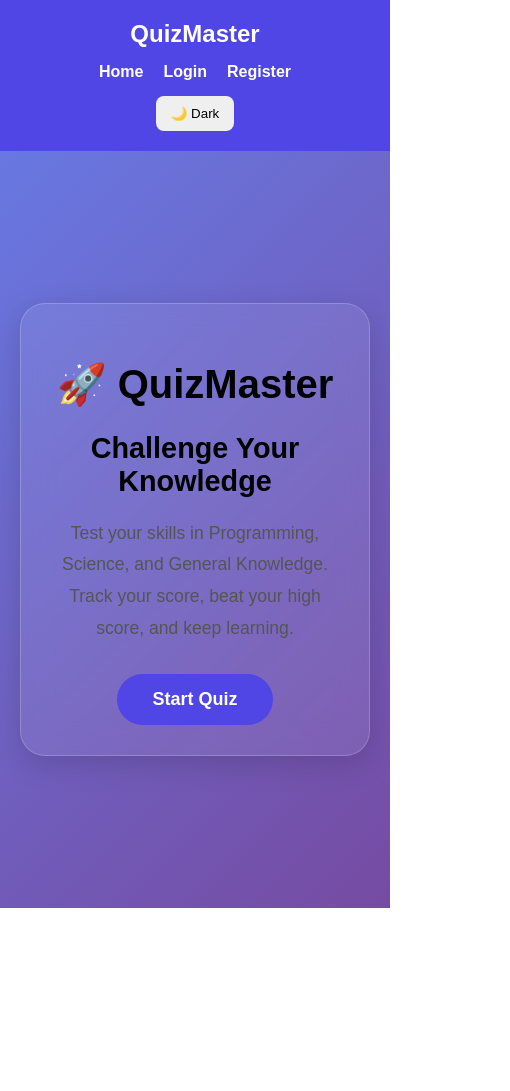
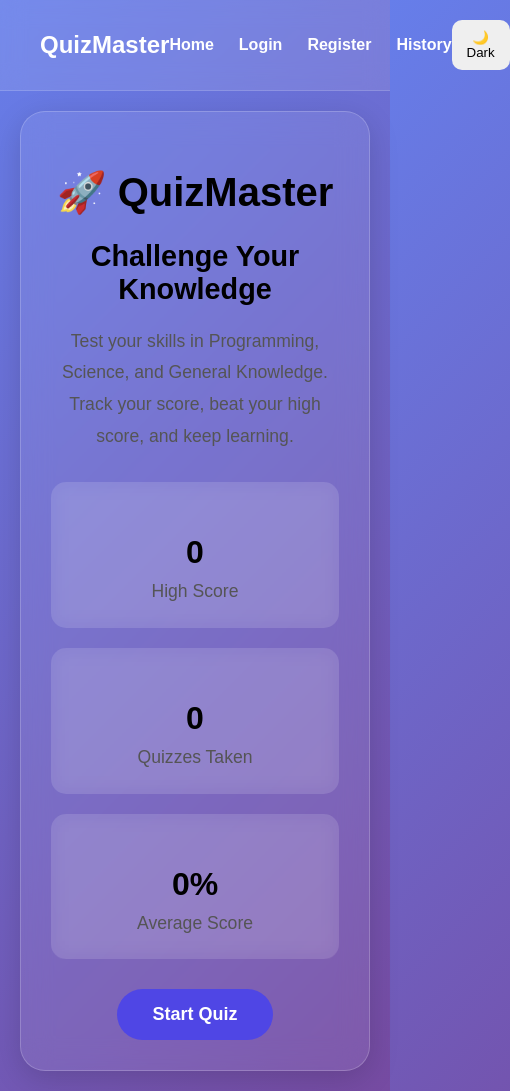
Before and after one commit to Santanu-Dubey/quiz-portal, a React (Vite) app: page / in a window 390 px wide. Shown: the whole page, 510 px wide, since content can reach past the window. Before the commit the page ends 908 px from the top, so only its background shows below. Built offline with nearby package versions, Linux system fonts and the light colour scheme.

Commit message:
Added quiz history, dark mode, dashboard and UI improvements

```diff
--- a/src/components/DarkModeToggle.jsx
+++ b/src/components/DarkModeToggle.jsx
@@ -1,16 +1,24 @@
-import { useState, useEffect } from "react";
+import { useEffect, useState } from "react";
 
 function DarkModeToggle() {
-  const [darkMode, setDarkMode] = useState(false);
+  const [darkMode, setDarkMode] = useState(
+    localStorage.getItem("theme") === "dark"
+  );
 
   useEffect(() => {
-    document.body.className = darkMode ? "dark" : "";
+    if (darkMode) {
+      document.body.classList.add("dark");
+      localStorage.setItem("theme", "dark");
+    } else {
+      document.body.classList.remove("dark");
+      localStorage.setItem("theme", "light");
+    }
   }, [darkMode]);
 
   return (
     <button
+      className="dark-btn"
       onClick={() => setDarkMode(!darkMode)}
-      className="dark-btn"
     >
       {darkMode ? "☀️ Light" : "🌙 Dark"}
     </button>
--- a/src/components/Navbar.jsx
+++ b/src/components/Navbar.jsx
@@ -11,6 +11,7 @@ function Navbar() {
         <Link to="/">Home</Link>
         <Link to="/login">Login</Link>
         <Link to="/register">Register</Link>
+        <Link to="/history">History</Link>
       </div>
         <DarkModeToggle />
     </nav>
--- a/src/index.css
+++ b/src/index.css
@@ -392,14 +392,33 @@ nav {
 @media (max-width: 768px) {
 
   .navbar {
-    flex-direction: column;
-    gap: 15px;
-  }
+  display: flex;
+  justify-content: space-between;
+  align-items: center;
 
-  .nav-links {
-    flex-wrap: wrap;
-    justify-content: center;
-  }
+  padding: 20px 40px;
+
+  backdrop-filter: blur(12px);
+
+  background: rgba(255,255,255,0.1);
+
+  border-bottom: 1px solid rgba(255,255,255,0.15);
+}
+
+.nav-links {
+  display: flex;
+  gap: 25px;
+}
+
+.nav-links a {
+  text-decoration: none;
+  font-weight: 600;
+  transition: 0.3s;
+}
+
+.nav-links a:hover {
+  color: #4f46e5;
+}
 
   .hero h1 {
     font-size: 2.5rem;
@@ -525,3 +544,75 @@ nav {
   color: white;
   border-color: #ef4444;
 }
+.dark {
+  background: #121212;
+  color: white;
+}
+
+.dark .navbar {
+  background: #1f1f1f;
+}
+
+.dark .question-card,
+.dark .hero-card,
+.dark .review-card {
+  background: #222;
+  color: white;
+}
+
+.dark .option-btn {
+  background: #333;
+  color: white;
+  border-color: #555;
+}
+
+.dark .category-btn {
+  background: #333;
+  color: white;
+}
+
+.dark .hero-btn,
+.dark .next-btn {
+  background: #6366f1;
+}
+
+.dark-btn {
+  border: none;
+  padding: 10px 15px;
+  border-radius: 10px;
+  cursor: pointer;
+}
+.stats-grid {
+  display: grid;
+  grid-template-columns: repeat(3, 1fr);
+  gap: 20px;
+
+  margin: 30px 0;
+}
+
+.stat-card {
+  padding: 20px;
+
+  border-radius: 15px;
+
+  background: rgba(255,255,255,0.1);
+
+  backdrop-filter: blur(10px);
+
+  text-align: center;
+}
+
+.stat-card h3 {
+  font-size: 2rem;
+  margin-bottom: 5px;
+}
+
+.stat-card p {
+  margin: 0;
+}
+
+@media (max-width: 768px) {
+  .stats-grid {
+    grid-template-columns: 1fr;
+  }
+}
--- /dev/null
+++ b/src/pages/History.jsx
@@ -0,0 +1,50 @@
+import Navbar from "../components/Navbar";
+
+function History() {
+  const history =
+    JSON.parse(localStorage.getItem("quizHistory")) || [];
+
+  return (
+    <>
+      <Navbar />
+
+      <div className="quiz-container">
+        <h1>🏆 Quiz History</h1>
+
+        {history.length === 0 ? (
+          <p>No quiz attempts yet.</p>
+        ) : (
+          history.map((item, index) => (
+            <div
+              key={index}
+              className="review-card"
+            >
+              <p>
+                Score: {item.score}/{item.total}
+              </p>
+
+              <p>
+                Percentage: {item.percentage}%
+              </p>
+
+              <p>
+                Date: {item.date}
+              </p>
+              <button
+  className="next-btn"
+  onClick={() => {
+    localStorage.removeItem("quizHistory");
+    window.location.reload();
+  }}
+>
+  Clear History
+</button>
+            </div>
+          ))
+        )}
+      </div>
+    </>
+  );
+}
+
+export default History;
--- a/src/pages/Home.jsx
+++ b/src/pages/Home.jsx
@@ -20,6 +20,52 @@ function Home() {
             beat your high score, and keep learning.
           </p>
 
+<div className="stats-grid">
+  <div className="stat-card">
+    <h3>
+      {localStorage.getItem("highScore") || 0}
+    </h3>
+    <p>High Score</p>
+  </div>
+
+  <div className="stat-card">
+    <h3>
+      {
+        (
+          JSON.parse(
+            localStorage.getItem("quizHistory")
+          ) || []
+        ).length
+      }
+    </h3>
+    <p>Quizzes Taken</p>
+  </div>
+
+  <div className="stat-card">
+    <h3>
+      {(() => {
+        const history =
+          JSON.parse(
+            localStorage.getItem("quizHistory")
+          ) || [];
+
+        if (history.length === 0) return 0;
+
+        const avg =
+          history.reduce(
+            (sum, item) =>
+              sum + item.percentage,
+            0
+          ) / history.length;
+
+        return Math.round(avg);
+      })()}
+      %
+    </h3>
+    <p>Average Score</p>
+  </div>
+</div>
+
           <button
             className="hero-btn"
             onClick={() => navigate("/categories")}
--- a/src/pages/Quiz.jsx
+++ b/src/pages/Quiz.jsx
@@ -89,6 +89,23 @@ if (finalScore > savedHighScore) {
     finalScore
   );
 }
+
+const history =
+  JSON.parse(localStorage.getItem("quizHistory")) || [];
+
+history.push({
+  score: finalScore,
+  total: questions.length,
+  percentage: Math.round(
+    (finalScore / questions.length) * 100
+  ),
+  date: new Date().toLocaleString(),
+});
+
+localStorage.setItem(
+  "quizHistory",
+  JSON.stringify(history)
+);
 
 setQuizFinished(true);
   }
--- a/src/routes/AppRoutes.jsx
+++ b/src/routes/AppRoutes.jsx
@@ -5,6 +5,7 @@ import Login from "../pages/Login";
 import Register from "../pages/Register";
 import Quiz from "../pages/Quiz";
 import Categories from "../pages/Categories";
+import History from "../pages/History";
 
 function AppRoutes() {
   return (
@@ -14,6 +15,7 @@ function AppRoutes() {
       <Route path="/register" element={<Register />} />
       <Route path="/quiz" element={<Quiz />} />
       <Route path="/categories" element={<Categories />} />
+      <Route path="/history" element={<History />} />
     </Routes>
   );
 }
```
